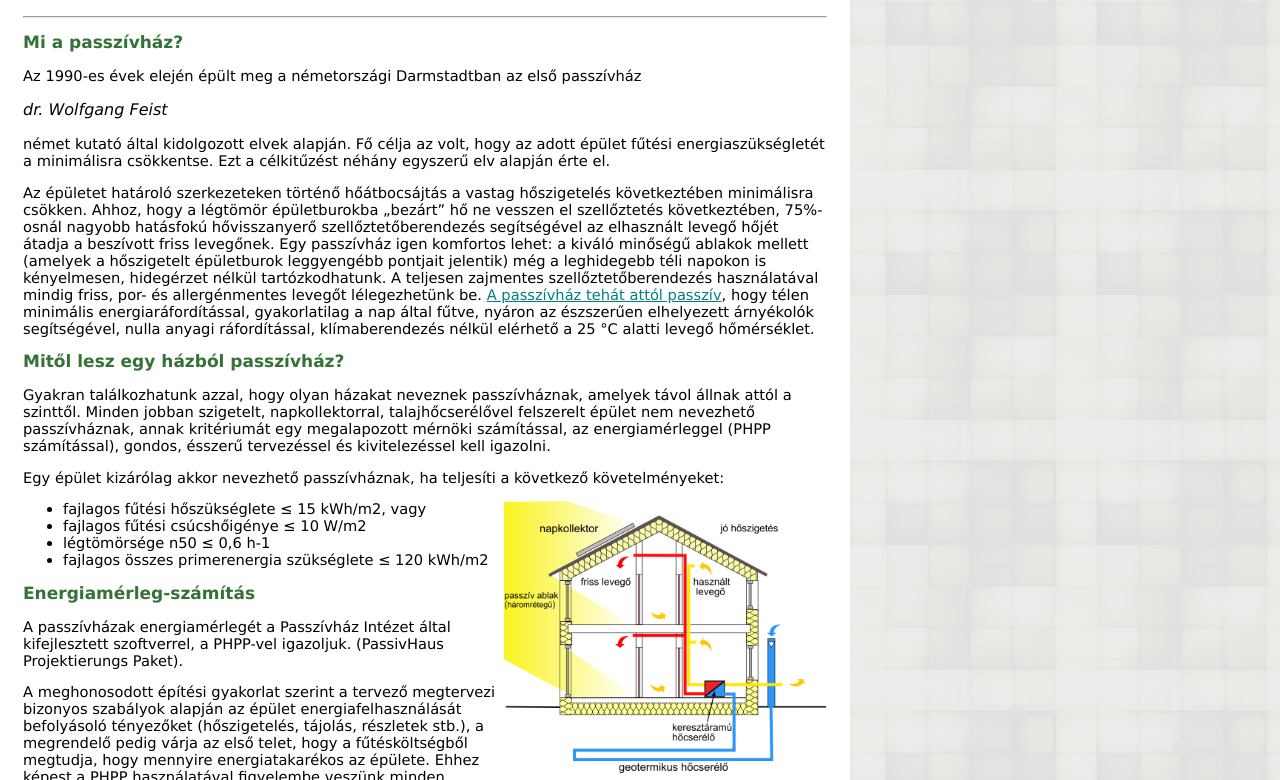
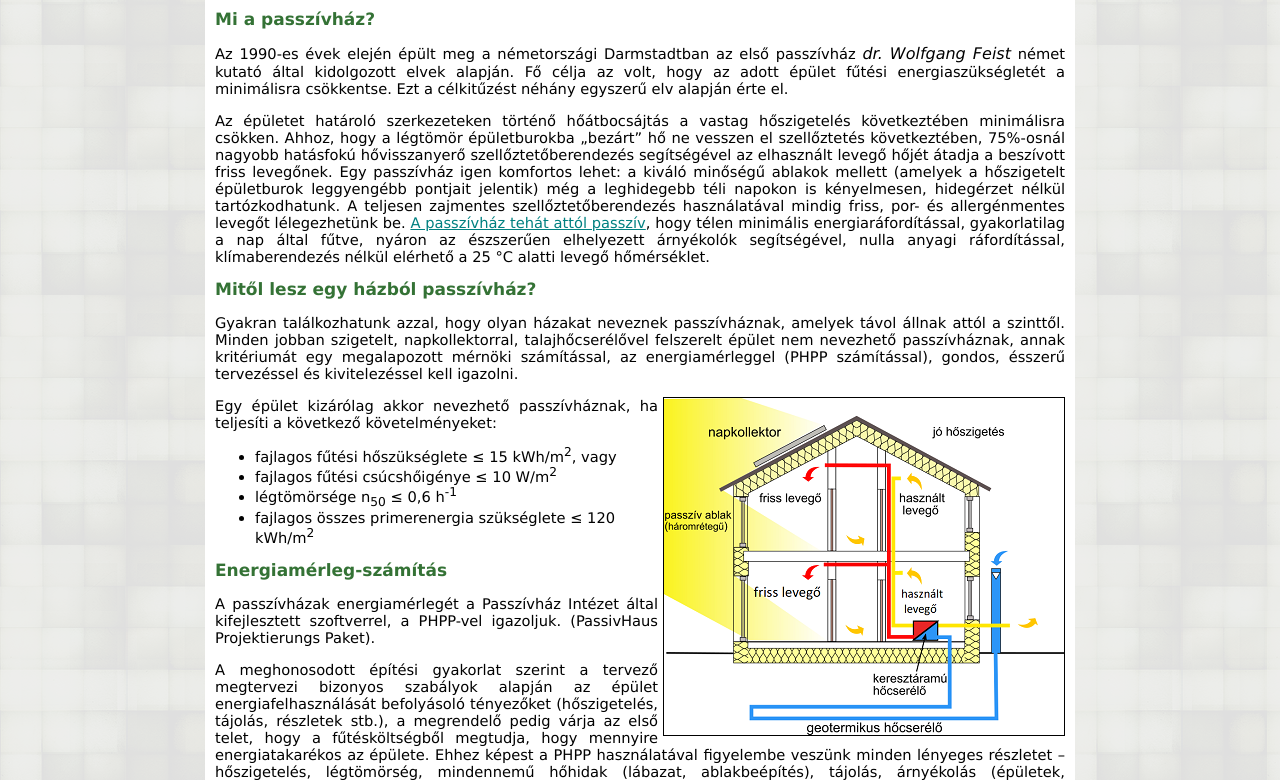
Before and after one commit to MMartina020/Passzivhaz, a plain HTML site: page index.html in a window 1280 px wide. Shown: the part 80-860 px from the top of the page. Drawn offline with Linux system fonts and the light colour scheme.

Commit message:
Add files via upload

```diff
--- a/index.html
+++ b/index.html
@@ -3,41 +3,41 @@
 <head>
     <meta charset="UTF-8">
     <meta name="viewport" content="width=device-width, initial-scale=1.0">
-    <link rel="stylesheet" href="phstilus.css">
-    <title>Passzívház</title>
+    <title>Passzívházak</title>
+    <link rel="stylesheet" href="style.css">
 </head>
 <body>
-    <table id="tartalom">
-        <tr><td>
+    <div id="tartalom">
         <h1>Passzívházak</h1>
         <hr>
         <h2>Mi a passzívház?</h2>
-<p>Az 1990-es évek elején épült meg a németországi Darmstadtban az első passzívház <p id="nev">dr. Wolfgang Feist</p> német kutató által kidolgozott elvek alapján. Fő célja az volt, hogy az adott épület fűtési energiaszükségletét a minimálisra csökkentse. Ezt a célkitűzést néhány egyszerű elv alapján érte el.</p>
-<p>Az épületet határoló szerkezeteken történő hőátbocsájtás a vastag hőszigetelés következtében minimálisra csökken. Ahhoz, hogy a légtömör épületburokba „bezárt” hő ne vesszen el szellőztetés következtében, 75%-osnál nagyobb hatásfokú hővisszanyerő szellőztetőberendezés segítségével az elhasznált levegő hőjét átadja a beszívott friss levegőnek. Egy passzívház igen komfortos lehet: a kiváló minőségű ablakok mellett (amelyek a hőszigetelt épületburok leggyengébb pontjait jelentik) még a leghidegebb téli napokon is kényelmesen, hidegérzet nélkül tartózkodhatunk. A teljesen zajmentes szellőztetőberendezés használatával mindig friss, por- és allergénmentes levegőt lélegezhetünk be. <a href="https://hu.wikipedia.org/wiki/Passzívház"> A passzívház tehát attól passzív</a>, hogy télen minimális energiaráfordítással, gyakorlatilag a nap által fűtve, nyáron az észszerűen elhelyezett árnyékolók segítségével, nulla anyagi ráfordítással, klímaberendezés nélkül elérhető a 25 °C alatti levegő hőmérséklet.</p>
+            <p>Az 1990-es évek elején épült meg a németországi Darmstadtban az első passzívház
+            <span id="nev">dr. Wolfgang Feist</span> német kutató által kidolgozott elvek alapján. Fő célja az volt, hogy az adott épület fűtési energiaszükségletét a minimálisra csökkentse. Ezt a célkitűzést néhány egyszerű elv alapján érte el.</p>
+            <p>Az épületet határoló szerkezeteken történő hőátbocsájtás a vastag hőszigetelés következtében minimálisra csökken. Ahhoz, hogy a légtömör épületburokba „bezárt” hő ne vesszen el szellőztetés következtében, 75%-osnál nagyobb hatásfokú hővisszanyerő szellőztetőberendezés segítségével az elhasznált levegő hőjét átadja a beszívott friss levegőnek. Egy passzívház igen komfortos lehet: a kiváló minőségű ablakok mellett (amelyek a hőszigetelt épületburok leggyengébb pontjait jelentik) még a leghidegebb téli napokon is kényelmesen, hidegérzet nélkül tartózkodhatunk. A teljesen zajmentes szellőztetőberendezés használatával mindig friss, por- és allergénmentes levegőt lélegezhetünk be. <a href="https://hu.wikipedia.org/wiki/Passzívház">A passzívház tehát attól passzív</a>, hogy télen minimális energiaráfordítással, gyakorlatilag a nap által fűtve, nyáron az észszerűen elhelyezett árnyékolók segítségével, nulla anyagi ráfordítással, klímaberendezés nélkül elérhető a 25 °C alatti levegő hőmérséklet.</p>
         <h2>Mitől lesz egy házból passzívház?</h2>
         <p>Gyakran találkozhatunk azzal, hogy olyan házakat neveznek passzívháznak, amelyek távol állnak attól a szinttől. Minden jobban szigetelt, napkollektorral, talajhőcserélővel felszerelt épület nem nevezhető passzívháznak, annak kritériumát egy megalapozott mérnöki számítással, az energiamérleggel (PHPP számítással), gondos, ésszerű tervezéssel és kivitelezéssel kell igazolni.</p>
+        <img src="szerkezet.png" alt="Szerkezet" title="Egy passzívház szerkezete" class="kep">
         <p>Egy épület kizárólag akkor nevezhető passzívháznak, ha teljesíti a következő követelményeket:</p>
-<img class="kep" src="szerkalap.png" alt="Egy passzívház szerkezete" title="Egy passzívház szerkezete">
         <ul>
-    <li>fajlagos fűtési hőszükséglete ≤ 15 kWh/m2, vagy</li>
-    <li>fajlagos fűtési csúcshőigénye ≤ 10 W/m2</li>
-    <li>légtömörsége n50 ≤ 0,6 h-1</li>
-    <li>fajlagos összes primerenergia szükséglete ≤ 120 kWh/m2</li>
+            <li>fajlagos fűtési hőszükséglete ≤ 15 kWh/m<sup>2</sup>, vagy</li>
+            <li>fajlagos fűtési csúcshőigénye ≤ 10 W/m<sup>2</sup></li>
+            <li>légtömörsége n<sub>50</sub> ≤ 0,6 h<sup>-1</sup></li>
+            <li>fajlagos összes primerenergia szükséglete ≤ 120 kWh/m<sup>2</sup></li>
         </ul>
         <h2>Energiamérleg-számítás</h2>
         <p>A passzívházak energiamérlegét a Passzívház Intézet által kifejlesztett szoftverrel, a PHPP-vel igazoljuk. (PassivHaus Projektierungs Paket).</p>
         <p>A meghonosodott építési gyakorlat szerint a tervező megtervezi bizonyos szabályok alapján az épület energiafelhasználását befolyásoló tényezőket (hőszigetelés, tájolás, részletek stb.), a megrendelő pedig várja az első telet, hogy a fűtésköltségből megtudja, hogy mennyire energiatakarékos az épülete. Ehhez képest a PHPP használatával figyelembe veszünk minden lényeges részletet – hőszigetelés, légtömörség, mindennemű hőhidak (lábazat, ablakbeépítés), tájolás, árnyékolás (épületek, ablakkáva, épületkiállások), szellőztetőberendezés stb.- ezáltal már tervezési szakaszban kiderül az, hogy mennyi lesz az épület fűtési költsége. Nemcsak passzívházakhoz ajánlott az energiamérleg elkészítése. A PHPP-számítás segítségével már tervezési fázisban optimalizálhatjuk épületünk elemeinek összeállítását.</p>
         <h2>A passzívházak első vonzó tulajdonsága: alacsony fenntartási költségek</h2>
         <p>A passzívházak legnagyobb vonzerejét kétségkívül azok fajlagos fűtési hőszükséglete jelenti, amely a passzívház kritériumrendszer szerint nem haladhatja meg a négyzetméterenkénti 15 kWh-t. Ezt az értéket a tervezőnek kötelező módon számítással kell igazolnia.</p>
-<p>A jelenlegi építési rendeletek szerint készült épületek fűtési hőszükséglete kb. 140 kWh/m2, ehhez képest a passzívházak fűtési megtakarítása 90%.</p>
+        <p>A jelenlegi építési rendeletek szerint készült épületek fűtési hőszükséglete kb. 140 kWh/m<sup>2</sup>, ehhez képest a passzívházak fűtési megtakarítása 90%.</p>
         <h2>A passzívházak második vonzó tulajdonsága: kiváló hőérzet és állandóan friss levegő</h2>
         <p>A különlegesen alacsony fenntartási költségek mellett a magas komfortszint jelenti a passzívházak másik fő vonzerejét. A tévhittel ellentétben a passzívházakban van fűtés, azonban nem kötelező a hagyományos, ablakok alatti radiátorokkal ellátott fűtésrendszer. A radiátorok elhagyásának oka, hogy az ablakok belső felülete meleg, így nem szükséges alattuk fűtőtestet elhelyezni. Ezzel nő a szobák hasznos területe. A passzívház háromrétegű üvegezésű ablakai jó hőszigetelő képességgel rendelkeznek.</p>
-<h2>Szabad-e ablakot nyitni? Megfulladunk, ha elromlik a szellőztető berendezés?</h2>>
+        <h2>Szabad-e ablakot nyitni? Megfulladunk, ha elromlik a szellőztető berendezés?</h2>
         <p>A kellemes hőérzet mellett a passzívházak magas komfortszintjét a kiváló levegőminőség, biztosítja. A szellőztetés témaköre az, amely a legtöbb ellenérzést váltja ki a kevésbé tájékozott érdeklődőkből. Talán az hangzik el leggyakrabban, hogy nem lehet vagy nem szabad ablakot nyitni, mi több, ha elromlik a szellőztetőberendezés, akkor megfulladunk a házban. Mások azt állítják, hogy az ember egy passzívházban lakva eltávolodik a környezetétől, zárt burokban élve, gépi, mesterséges levegőt lélegzik be.</p>
         <p>Mindezekből annyi igaz, hogy egy passzívház fűtési hőszükséglete akkor az optimális, ha a szükséges légcserét egy nagy hatékonyságú hővisszanyerővel ellátott szellőztető berendezés végzi el, olyan körülmények között, hogy a ház ablakai zárva vannak.</p>
         <p>Minden felhozott kifogás ellenére, a passzívházak használata szinte teljes mértékben megegyezik a „hagyományos” házak használatával. Ha a lakó nem elégedett a felmelegített és közvetlen módon befújt friss levegővel, ablakot nyitni lehet és szabad. A fűtésköltség emelkedése a passzívházak alacsony fűtésköltségének töredéke lesz.</p>
         <h2>Egészségtelen a szellőztetőberendezés?</h2>
         <p>A passzívházak szellőztetőrendszere nem klímaberendezés. A mi éghajlati feltételeink mellett egy passzívházban a jó hőszigetelés és az észszerűen tervezett árnyékolók miatt nyáron sem emelkedik a levegő hőmérséklete 25 °C fölé, ezért nem szükséges energiazabáló és egészségtelen klímaberendezést alkalmazni. A szellőztetőberendezéshez tartozó légcsatornákat, ha azok hideg helyeken haladnak át, párazáró hőszigeteléssel látják el, belső felületük minden esetben száraz marad, ezért nem lehet táptalaja semmiféle gombának. A passzívházakba befújt levegő nem más, mint a helyiségekből távozó levegővel felmelegített, a portól egy szűrővel megszűrt kinti friss levegő, mely zajmentesen, alacsony sebességgel, alig észrevehetően kerül befújásra a szobáinkba.</p>
-</td></tr></table>
+        </div>
 </body>
 </html>
--- /dev/null
+++ b/style.css
@@ -0,0 +1,53 @@
+body {
+	font-size: 11pt;
+	margin: 0px;
+	padding: 0px;
+	background-image: url(bg.png);
+	font-family: Verdana;
+	color: black;
+}
+
+p{
+	text-align:justify;
+}
+
+hr {
+	width: 60%;
+	margin-left: auto;
+	margin-right: auto;
+}
+
+h1, h2 {
+	color:#347235;
+}
+
+h2 {
+	font-size: 17px;
+}
+
+#tartalom {
+	margin: 0 auto 0 auto;
+	text-align: left;
+	width: 850px;
+	margin: 0 auto 0 auto;
+	padding: 0px 10px;
+	text-align: left;
+	background-color: #ffffff;
+}
+
+#nev{
+	font-size: 16px;
+	font-style:italic;
+}
+
+
+.kep {
+	float:right;
+	border:1px solid;
+	margin-left: 5px;
+}
+
+a:link {color:#008080;}
+a:visited {color:#008080;}
+a:hover {color:#008080;}
+a:active {color:#008080;}
```
Also changed, not shown: szerkezet.png (added). Lines whose indentation alone changed are shown as unchanged.
